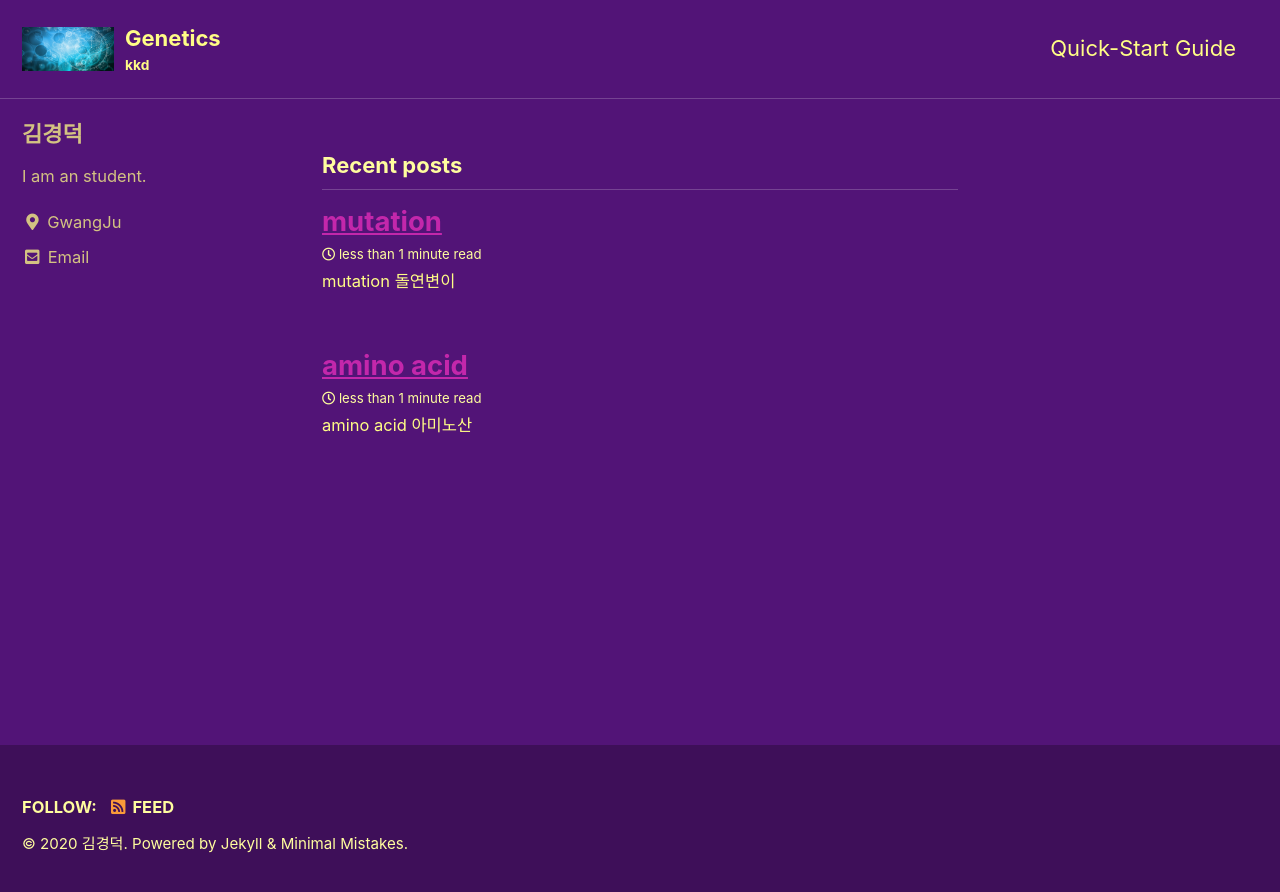
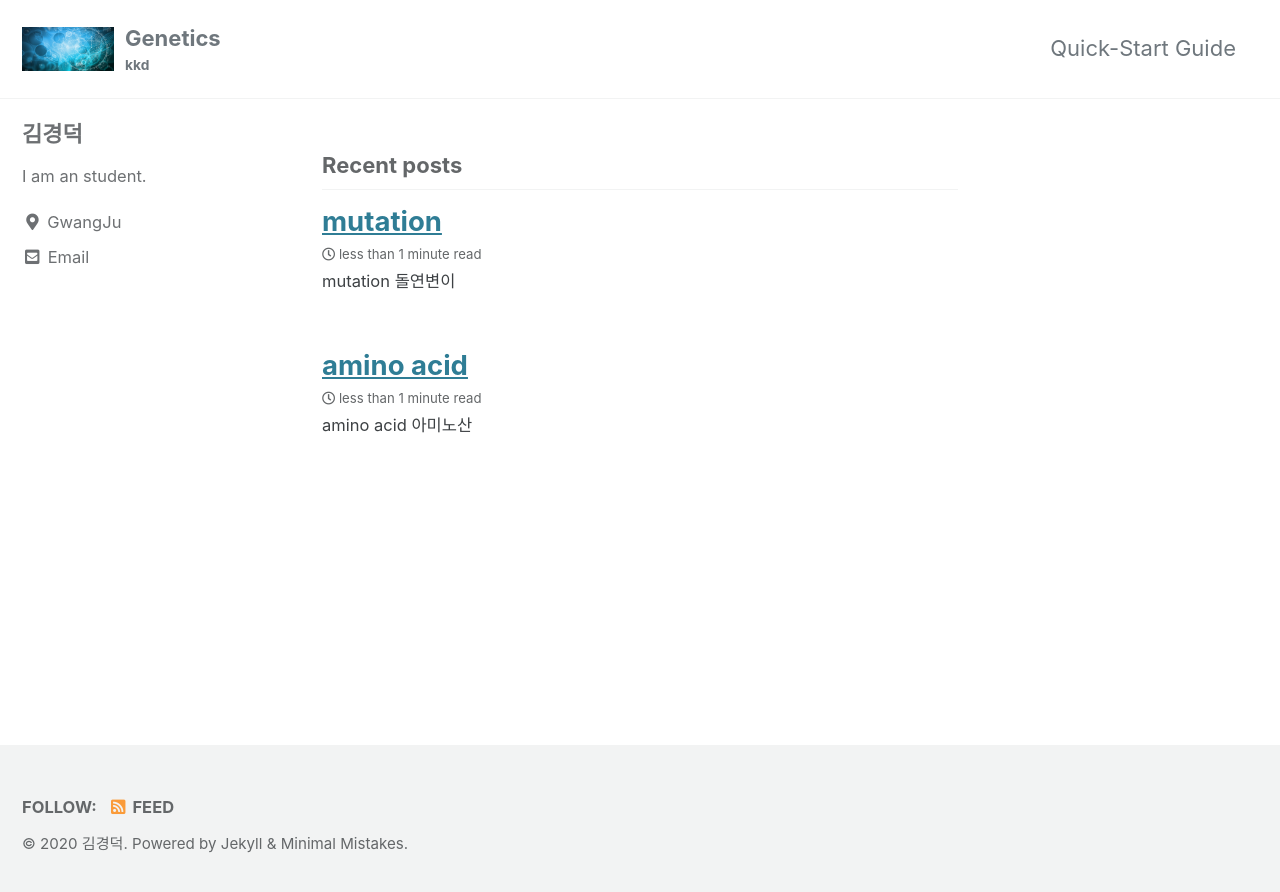
Before and after one commit to KIM-GyeongDeok/KIM-GyeongDeok.github.io, a Jekyll site: the page built from index.html, in a window 1280 px wide. Shown: the top 892 px of the page. Built offline with Jekyll 4.4.1, drawn with Linux system fonts in a browser that asks for light colours; cached includes are drawn as plain includes; the list of posts is cut into pages by our own code.

Commit message:
Update _config.yml

```diff
--- a/_config.yml
+++ b/_config.yml
@@ -10,9 +10,9 @@
 # Review documentation to determine if you should use `theme` or `remote_theme`
 # https://mmistakes.github.io/minimal-mistakes/docs/quick-start-guide/#installing-the-theme
 
-# theme                  : "minimal-mistakes-jekyll"
+theme                  : "minimal-mistakes-jekyll"
 # remote_theme           : "mmistakes/minimal-mistakes"
-minimal_mistakes_skin    : "plum" # "default", "air", "aqua", "contrast", "dark", "dirt", "neon", "mint", "plum", "sunrise"
+minimal_mistakes_skin    : "default" # "default", "air", "aqua", "contrast", "dark", "dirt", "neon", "mint", "plum", "sunrise"
 
 # Site Settings
 locale                   : "en-US"
```
